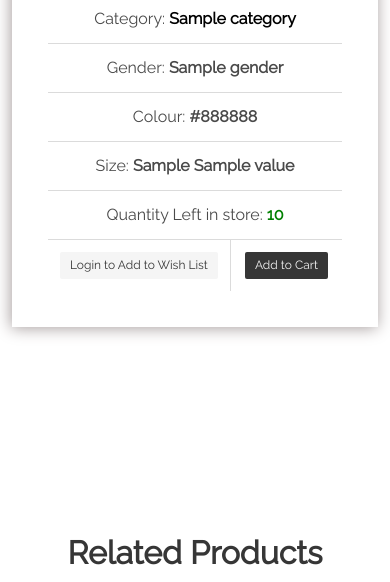
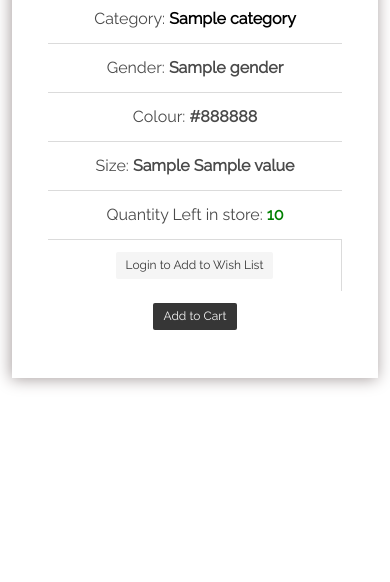
Before and after one commit to olaoluwa-98/tetris, a Django app: template store/templates/store/pages/product_detail.html in a window 390 px wide. Shown: the part 740-1322 px from the top of the page. Run offline with Django 3.2, Linux system fonts and the light colour scheme; the template is opened without the code that fills it: most values are stand-ins (such as "Sample title", 1, 10 or a date in 2020); grey boxes marked "Sample" are stand-in pictures; parts of the project's set-up code (start-up, migrations or seed data) failed here and were passed over.

Commit message:
fix add to cart button on mobile devices

```diff
--- a/store/static/store/css/tetris_styles.css
+++ b/store/static/store/css/tetris_styles.css
@@ -201,4 +201,7 @@ a:hover {
   .shop-tetris-text {
     font-size: 1em;
   }
+  #product-footer{
+    display: block !important;
+  }
 }
--- a/store/templates/store/pages/product_detail.html
+++ b/store/templates/store/pages/product_detail.html
@@ -100,7 +100,7 @@
           <p class="card-footer-item">Quantity Left in store: <span style="font-weight: bold;color: green"> &nbsp;{{ product.quantity }}</span></p>
           </footer>
           {% load tetris %}
-          <footer class="card-footer">
+          <footer class="card-footer" id="product-footer">
               {% if request.user.is_authenticated %}
                 {% if product.id|product_wished:user %}
                 <p class="card-footer-item">
```
